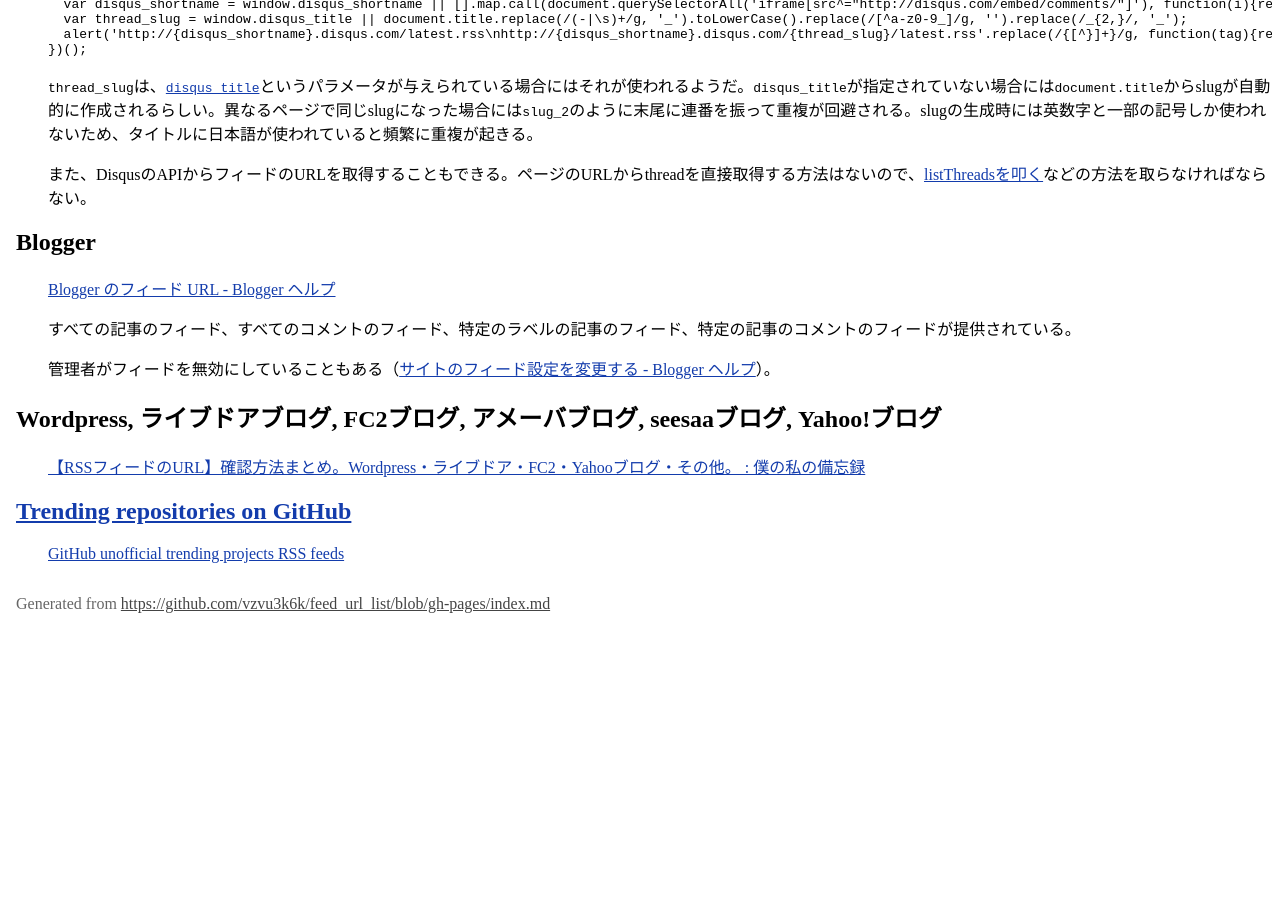
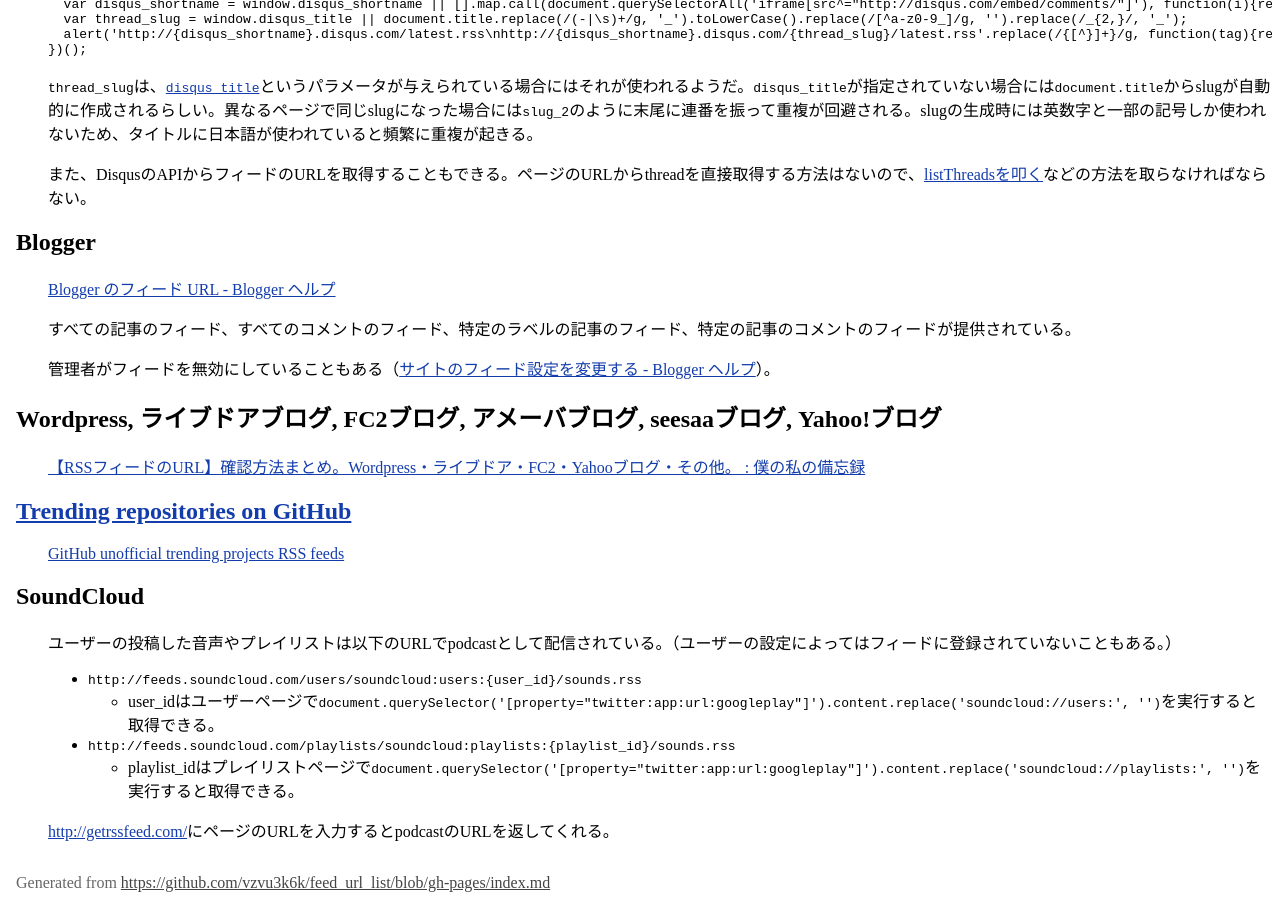
Before and after one commit to vzvu3k6k/feed_url_list, a Jekyll site: the page built from index.md, in a window 1280 px wide and 900 px high, scrolled down 868 px. Built offline with Jekyll 4.4.1, drawn with Linux system fonts in a browser that asks for light colours; before the commit the page ends 1489 px from its top, so only the background shows below that.

Commit message:
Add SoundCloud

```diff
--- a/index.md
+++ b/index.md
@@ -65,3 +65,14 @@ Disqusのコメント欄が表示されているページで以下のスクリ
 ## [Trending repositories on GitHub](https://github.com/trending)
 
 [GitHub unofficial trending projects RSS feeds](http://ghtrendingrss.appspot.com/)
+
+## SoundCloud
+
+ユーザーの投稿した音声やプレイリストは以下のURLでpodcastとして配信されている。（ユーザーの設定によってはフィードに登録されていないこともある。）
+
+- `http://feeds.soundcloud.com/users/soundcloud:users:{user_id}/sounds.rss`
+  - user_idはユーザーページで`document.querySelector('[property="twitter:app:url:googleplay"]').content.replace('soundcloud://users:', '')`を実行すると取得できる。
+- `http://feeds.soundcloud.com/playlists/soundcloud:playlists:{playlist_id}/sounds.rss`
+  - playlist_idはプレイリストページで`document.querySelector('[property="twitter:app:url:googleplay"]').content.replace('soundcloud://playlists:', '')`を実行すると取得できる。
+
+<http://getrssfeed.com/>にページのURLを入力するとpodcastのURLを返してくれる。
```
